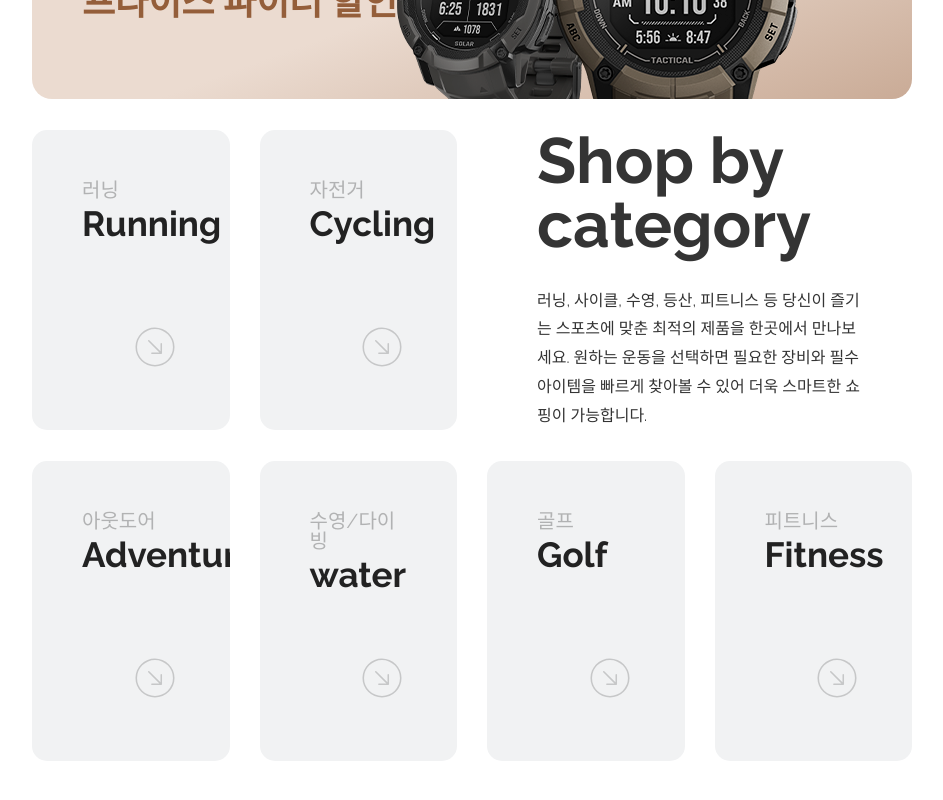
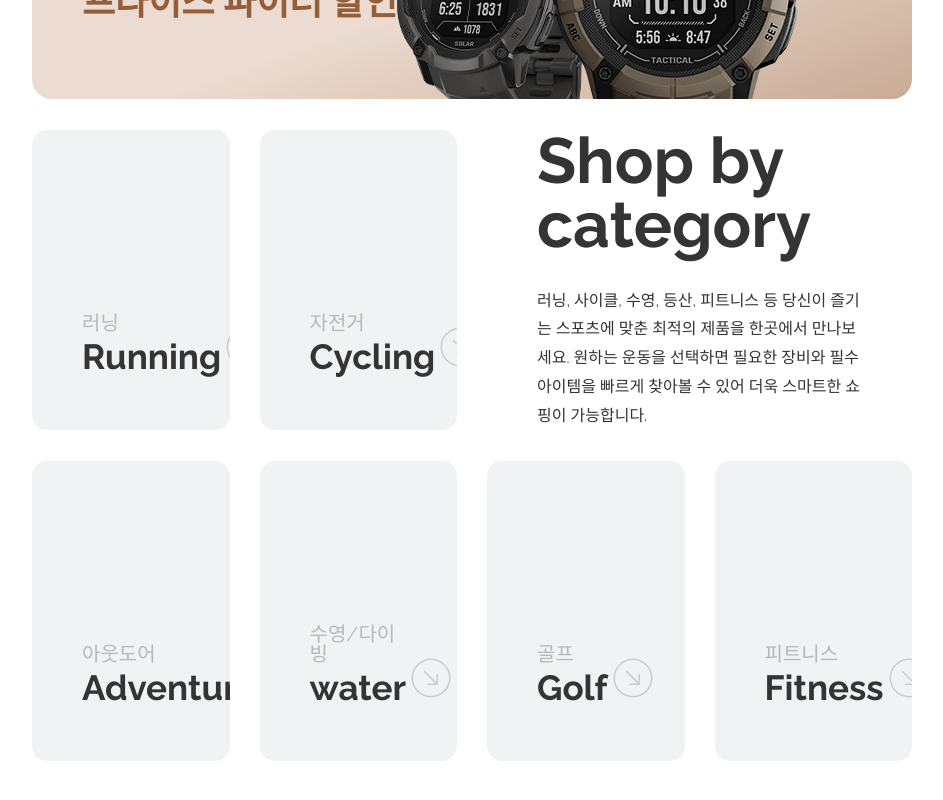
Before and after one commit to mscojl24/cobblesports, a React (Create React App) app: page /#/ in a window 1280 px wide. Shown: the part 4817-5617 px from the top of the page, without its empty margins (168-1111 px from the left). Built offline with nearby package versions, Linux system fonts and the light colour scheme; a web font is replaced by a local one.

Commit message:
🚥중간저장장

```diff
--- a/src/main/categoryCard.jsx
+++ b/src/main/categoryCard.jsx
@@ -75,11 +75,12 @@ const Card = styled.article`
     overflow: hidden;
     /* background: url(${(props) => props.bgImage}) center/cover no-repeat; */
     display: flex;
-    flex-direction: column;
+    align-items: end;
+    /* flex-direction: column; */
     justify-content: space-between;
     padding: 50px;
     background-color: #f1f2f3;
-    color: #222222;
+    color: #343434;
     cursor: pointer;
     transition: all 0.3s ease-in-out;
 
@@ -87,7 +88,7 @@ const Card = styled.article`
         transform: scale(0.9);
 
         .cg-arrow {
-            transform: rotate(-90deg);
+            transform: rotate(-45deg);
         }
     }
 
@@ -109,7 +110,7 @@ const Card = styled.article`
 
     .cg-arrow {
         transition: all 0.3s ease-in-out;
-        align-self: flex-end;
+        /* align-self: flex-end; */
         font-size: 50px;
         opacity: 0.2;
     }
--- a/src/swiper/promotionCard.jsx
+++ b/src/swiper/promotionCard.jsx
@@ -1,12 +1,9 @@
-import React, { useState, useEffect, useRef } from 'react';
+import styled from 'styled-components';
 import { Swiper, SwiperSlide } from 'swiper/react';
 
 import 'swiper/css';
 import 'swiper/css/pagination';
-
 import { Autoplay } from 'swiper/modules';
-
-import styled from 'styled-components';
 
 function PromotionCard() {
     const promotion = [
@@ -16,6 +13,7 @@ function PromotionCard() {
             image: `/asset/promotion/card-image-01.png`,
             color: '#ebdbd0',
             fontcolor: '#945e3a',
+            link: `https://smartstore.naver.com/cobblesports/category/c536631aad7f4e7082e2cc1ec5e790a7?cp=1`,
         },
         {
             title: '가민 챌린저스 운동인증 EVENT',
@@ -23,6 +21,7 @@ function PromotionCard() {
             image: `/asset/promotion/card-image-02.png`,
             color: '#d0ddeb',
             fontcolor: '#3a5e94',
+            link: `https://cafe.naver.com/cobblesports/3261`,
         },
         {
             title: '우리, 오늘부터 친구할래?',
@@ -30,10 +29,9 @@ function PromotionCard() {
             image: `/asset/promotion/card-image-03.png`,
             color: '#ebe7d0',
             fontcolor: '#63591f',
+            link: `https://www.instagram.com/p/DGDH7txpQ1i/`,
         },
     ];
-
-    console.log(`${promotion[1].image}`);
 
     return (
         <Section>
@@ -45,16 +43,24 @@ function PromotionCard() {
                 }}
                 loop={true}
                 modules={[Autoplay]}
-                className="mySwiper">
+                className="mySwiper"
+            >
                 {promotion.map((item, index) => (
                     <SwiperSlide key={index}>
-                        <Promotion className="flex-v-center column" color={item.color} fontcolor={item.fontcolor}>
+                        <Promotion
+                            className="flex-v-center column"
+                            color={item.color}
+                            fontcolor={item.fontcolor}
+                            onClick={() => {
+                                window.open(item.link, '_blank', 'noopener,noreferrer');
+                            }}
+                        >
                             <p className="promotion-sub">{item.subtitle}</p>
                             <h1 className="promotion-title">{item.title}</h1>
                             <img
                                 className="promotion-image"
                                 src={`${process.env.PUBLIC_URL}${item.image}`}
-                                alt="promotion image"
+                                alt="promotion"
                             />
                         </Promotion>
                     </SwiperSlide>
```
Also changed, not shown: 1 other file (tests, documents, lock files or other folders).
